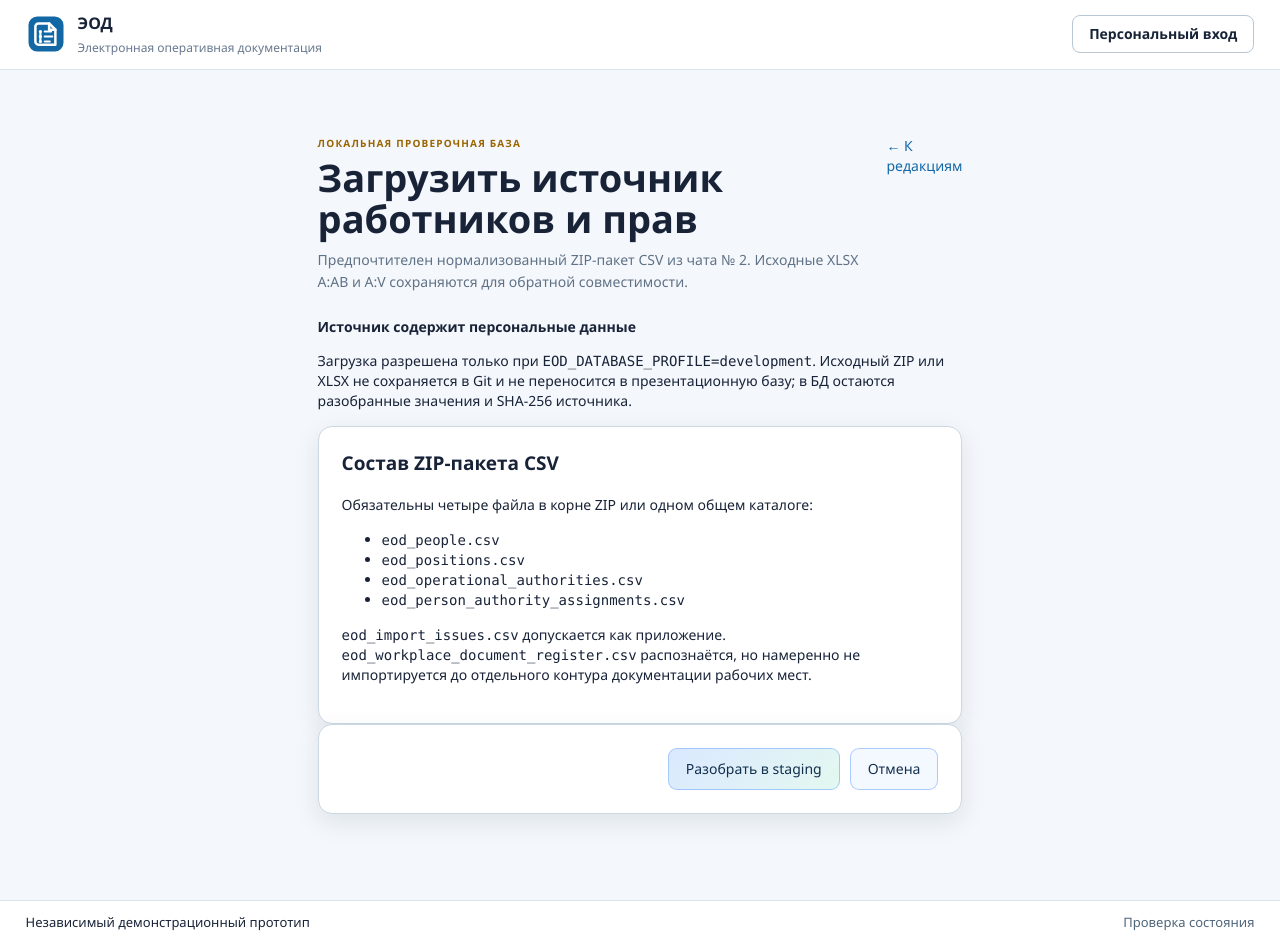
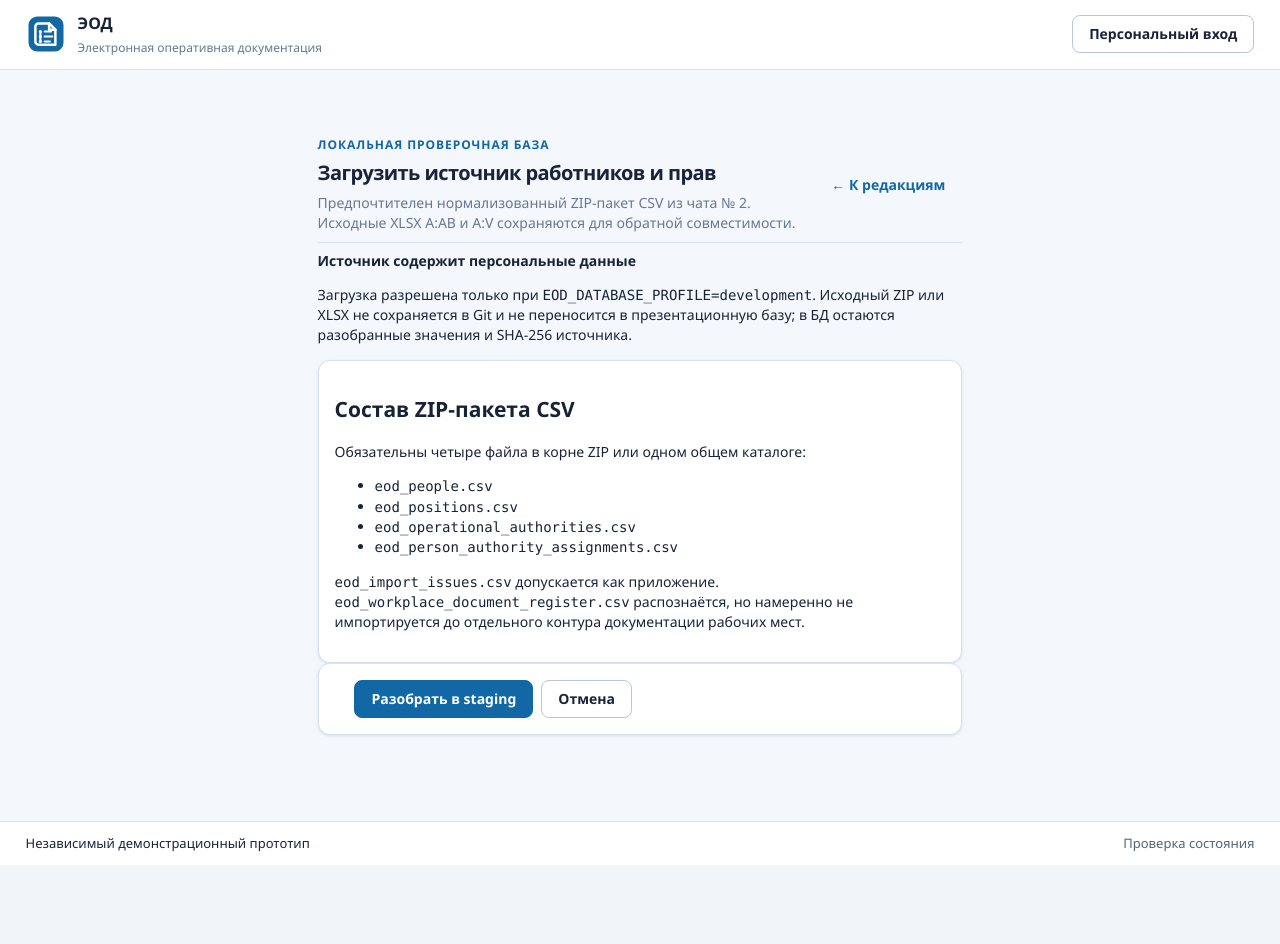
Before and after one commit to genrudko/electronic-operational-docs, a Django app: template src/templates/imports/personnel_upload.html in a window 1280 px wide. After the commit the page ends 865 px from the top, so only its background shows below. Run offline with Django 5.2, Linux system fonts and the light colour scheme; the template is opened without the code that fills it: most values are stand-ins (such as "Sample title", 1, 10 or a date in 2020); parts of the project's set-up code (start-up, migrations or seed data) failed here and were passed over; some web fonts are replaced.

Commit message:
refactor(ux): migrate personnel import upload

```diff
--- a/src/templates/imports/personnel_upload.html
+++ b/src/templates/imports/personnel_upload.html
@@ -1,15 +1,15 @@
 {% extends "base.html" %}
 {% block title %}Загрузка персонала и прав · ЭОД{% endblock %}
 {% block content %}
-<section class="page-heading compact">
-    <div><div class="eyebrow">ЛОКАЛЬНАЯ ПРОВЕРОЧНАЯ БАЗА</div><h1>Загрузить источник работников и прав</h1><p>Предпочтителен нормализованный ZIP-пакет CSV из чата № 2. Исходные XLSX A:AB и A:V сохраняются для обратной совместимости.</p></div>
-    <a href="{% url 'imports:personnel_list' %}">← К редакциям</a>
+<section class="da-page-header da-page-header-compact">
+    <div><span class="ux-kicker">Локальная проверочная база</span><h1>Загрузить источник работников и прав</h1><p>Предпочтителен нормализованный ZIP-пакет CSV из чата № 2. Исходные XLSX A:AB и A:V сохраняются для обратной совместимости.</p></div>
+    <a class="da-button is-tertiary" href="{% url 'imports:personnel_list' %}">← К редакциям</a>
 </section>
 <section class="notice-card warning-notice">
     <strong>Источник содержит персональные данные</strong>
     <p>Загрузка разрешена только при <code>EOD_DATABASE_PROFILE=development</code>. Исходный ZIP или XLSX не сохраняется в Git и не переносится в презентационную базу; в БД остаются разобранные значения и SHA-256 источника.</p>
 </section>
-<section class="profile-card">
+<section class="da-card">
     <h2>Состав ZIP-пакета CSV</h2>
     <p>Обязательны четыре файла в корне ZIP или одном общем каталоге:</p>
     <ul class="detail-list">
@@ -20,13 +20,13 @@
     </ul>
     <p><code>eod_import_issues.csv</code> допускается как приложение. <code>eod_workplace_document_register.csv</code> распознаётся, но намеренно не импортируется до отдельного контура документации рабочих мест.</p>
 </section>
-<section class="profile-card">
-    <form method="post" enctype="multipart/form-data" class="stacked-form">
+<section class="da-card">
+    <form method="post" enctype="multipart/form-data" class="stacked-form ux-form-grid">
         {% csrf_token %}{{ form.non_field_errors }}
         {% for field in form %}
-            <div class="field-row"><label for="{{ field.id_for_label }}">{{ field.label }}</label>{{ field }}{% if field.help_text %}<small>{{ field.help_text }}</small>{% endif %}{{ field.errors }}</div>
+            <div class="da-field field-row"><label for="{{ field.id_for_label }}">{{ field.label }}</label>{{ field }}{% if field.help_text %}<small>{{ field.help_text }}</small>{% endif %}{{ field.errors }}</div>
         {% endfor %}
-        <div class="document-actions"><button class="button" type="submit">Разобрать в staging</button><a class="button secondary" href="{% url 'imports:personnel_list' %}">Отмена</a></div>
+        <div class="da-actions document-actions"><button class="da-button" type="submit">Разобрать в staging</button><a class="da-button is-secondary" href="{% url 'imports:personnel_list' %}">Отмена</a></div>
     </form>
 </section>
 {% endblock %}
```
